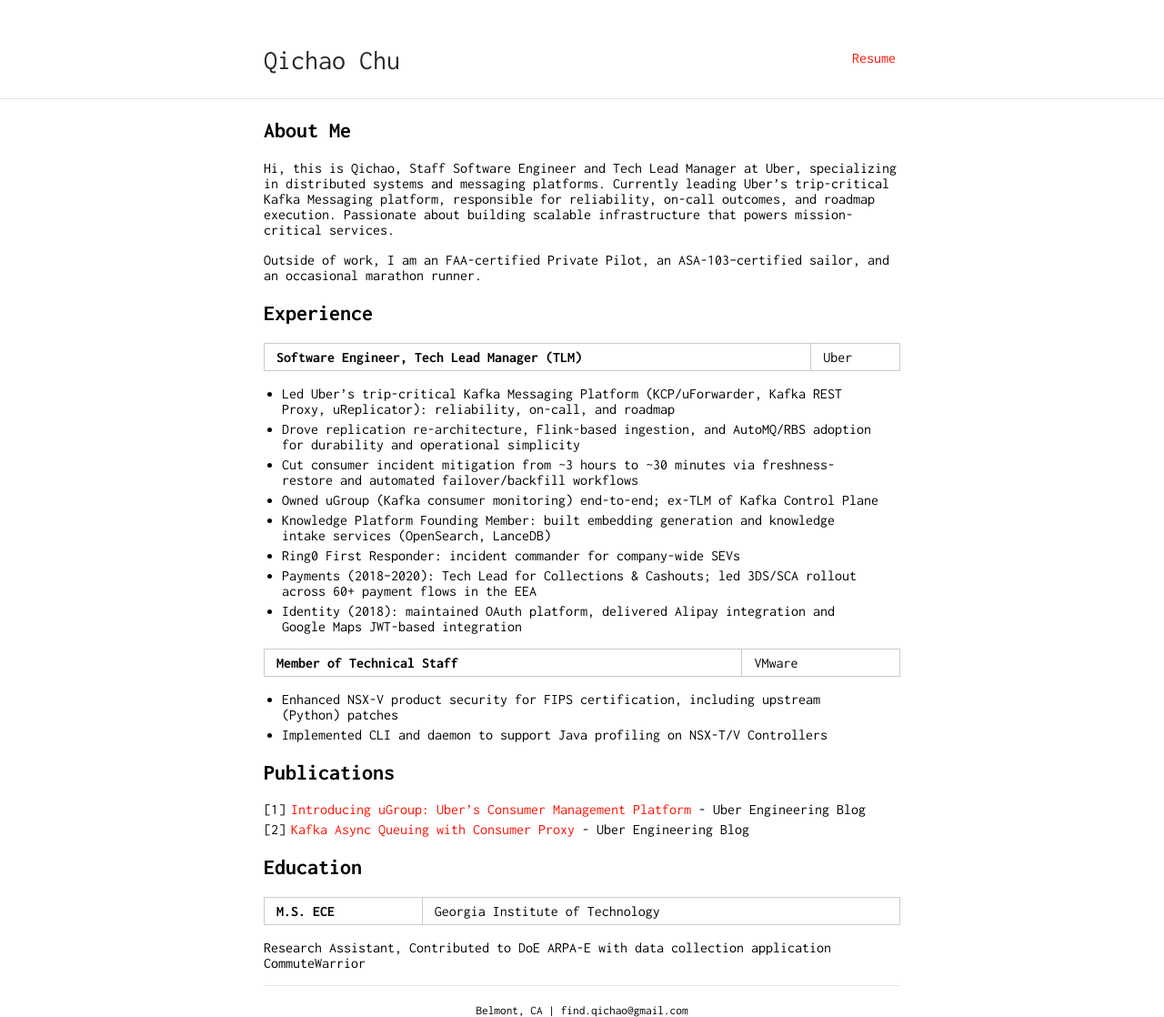
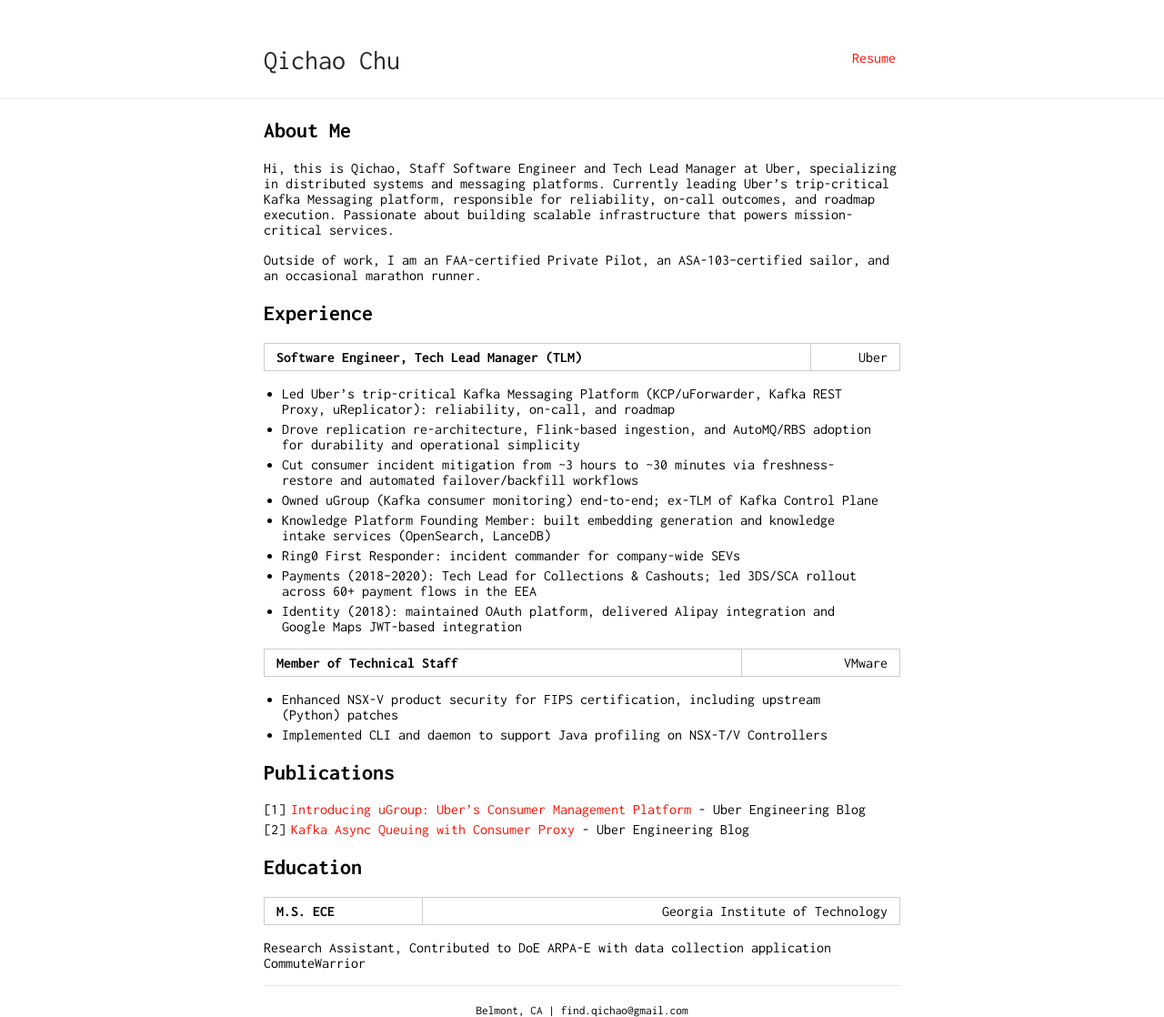
Before and after one commit to ex172000/page, a Jekyll site: the page built from index.md, in a window 1280 px wide. Shown: the whole page at 91% size. Built offline with Jekyll 4.4.1, drawn with Linux system fonts in a browser that asks for light colours; our own code applies the rules of GitHub Pages for plain Markdown files.

Commit message:
right-align last column in tables for company/school names
Co-Authored-By: Claude Sonnet 4.6 <noreply@anthropic.com>

```diff
--- a/_sass/tables.scss
+++ b/_sass/tables.scss
@@ -32,3 +32,6 @@ table tr th :first-child, table tr td :first-child {
 table tr th :last-child, table tr td :last-child {
     margin: 0;
 }
+table tr td:last-child {
+    text-align: right;
+}
```
